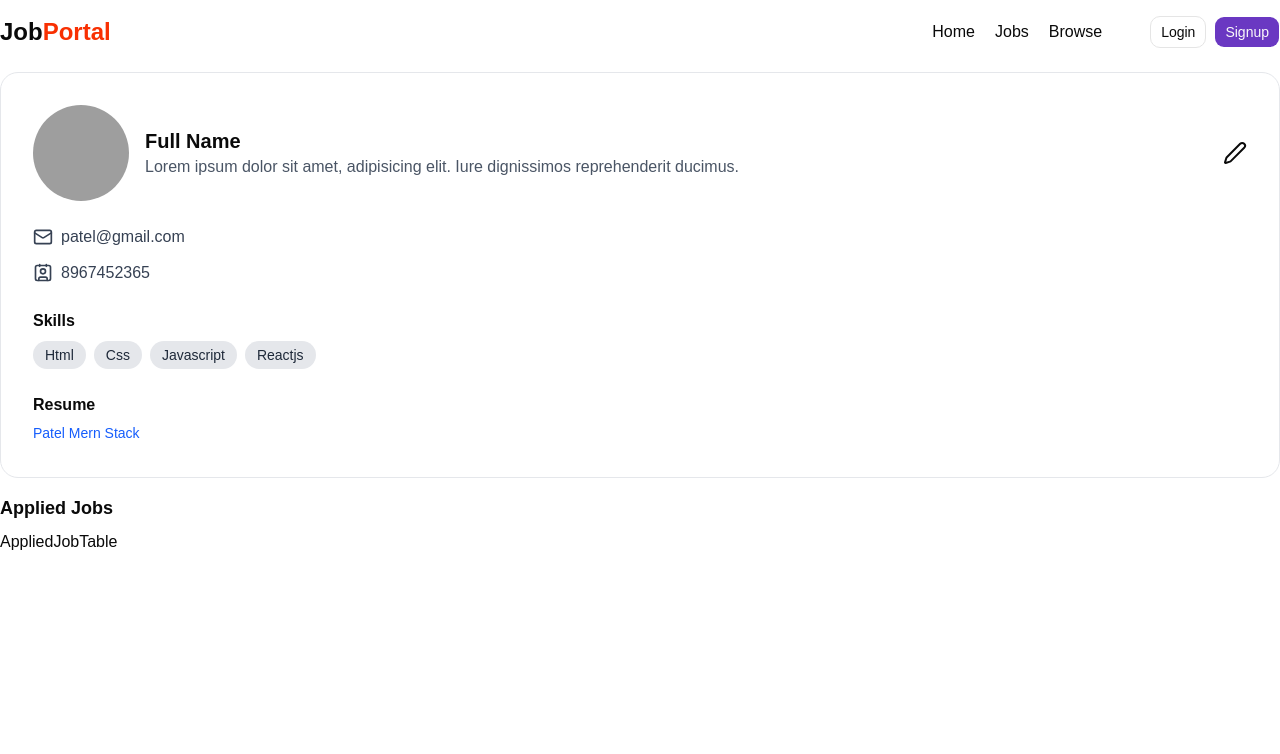
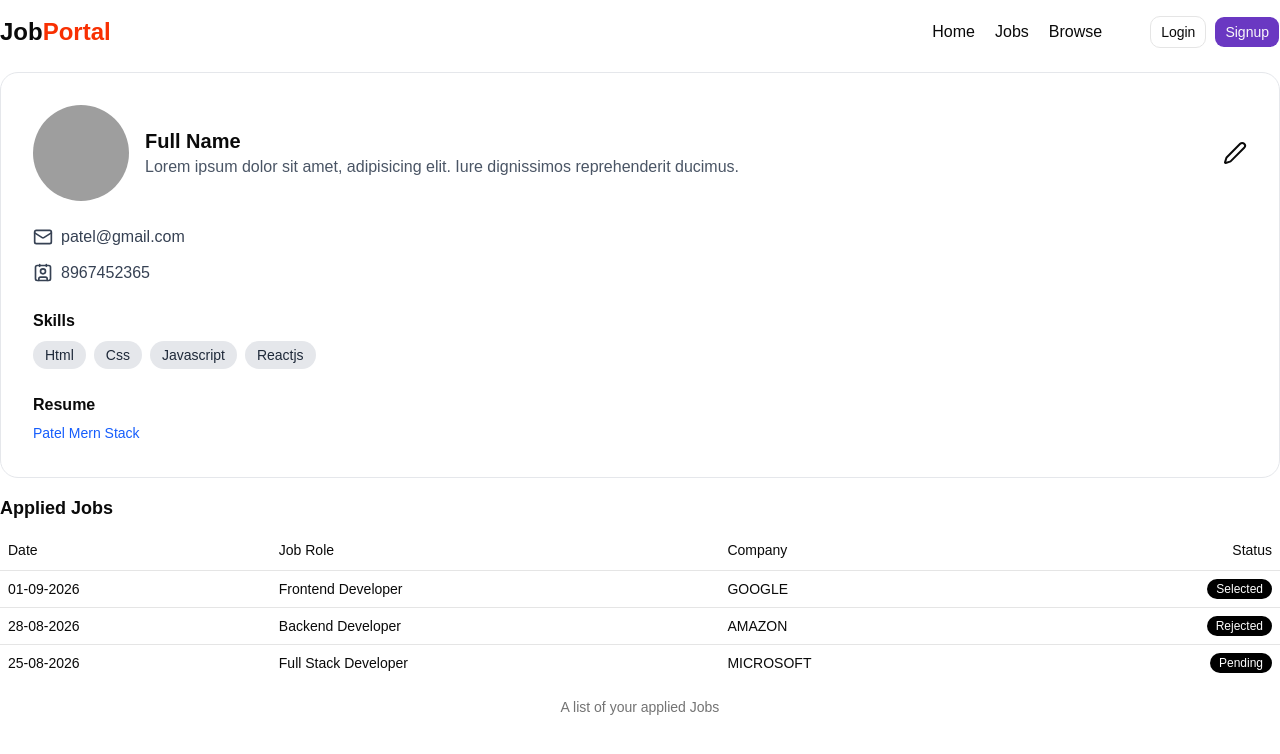
Before and after one commit to anshu-sharma603/Campus-Job-Portal, a React app in the folder frontend/: page /profile in a window 1280 px wide. Shown: the top 754 px of the page. Built offline with nearby package versions, Linux system fonts and the light colour scheme; grey boxes are pictures that could not be loaded; the HTML template or start-up script is replaced by a standard one.

Commit message:
Add JobDescription page and update AppliedJobTable, Job components

```diff
--- a/frontend/src/components/ui/AppliedJobTable.jsx
+++ b/frontend/src/components/ui/AppliedJobTable.jsx
@@ -1,9 +1,45 @@
 import React from 'react'
+import { Table, TableBody, TableCaption, TableCell, TableHead, TableHeader, TableRow } from './table'
+import { Badge } from './badge'
 
 function AppliedJobTable() {
-  return (
-    <div>AppliedJobTable</div>
-  )
+    const appliedJobs = [
+        { date: "01-09-2026", role: "Frontend Developer", company: "GOOGLE", status: "Selected" },
+        { date: "28-08-2026", role: "Backend Developer", company: "AMAZON", status: "Rejected" },
+        { date: "25-08-2026", role: "Full Stack Developer", company: "MICROSOFT", status: "Pending" },
+    ];
+
+    return (
+        <div>
+            <Table>
+                <TableCaption>A list of your applied Jobs</TableCaption>
+                <TableHeader>
+                    <TableRow>
+                        <TableHead>Date</TableHead>
+                        <TableHead>Job Role</TableHead>
+                        <TableHead>Company</TableHead>
+                        <TableHead className="text-right">Status</TableHead>
+                    </TableRow>
+                </TableHeader>
+                <TableBody>
+                    {appliedJobs.map((job, index) => (
+                        <TableRow key={index}>
+                            <TableCell>{job.date}</TableCell>
+                            <TableCell>{job.role}</TableCell>
+                            <TableCell>{job.company}</TableCell>
+                            <TableCell>
+                                <div className="flex justify-end">
+                                    <Badge className="bg-black text-white">
+                                        {job.status}
+                                    </Badge>
+                                </div>
+                            </TableCell>
+                        </TableRow>
+                    ))}
+                </TableBody>
+            </Table>
+        </div>
+    )
 }
 
 export default AppliedJobTable
--- a/frontend/src/components/ui/Job.jsx
+++ b/frontend/src/components/ui/Job.jsx
@@ -3,8 +3,12 @@ import React from 'react'
 import { Button } from './button'
 import { Avatar, AvatarImage } from './avatar'
 import { Badge } from './badge'
+import { useNavigate } from 'react-router-dom'
 
 function Job() {
+  const navigate = useNavigate();
+  const JobId = "hdbsguhfgehkdf";
+
   return (
     <div className='p-5 rounded-md shadow-lg bg-white border border-gray-200 space-y-3'>
       <div className='flex items-center justify-between'>
@@ -47,7 +51,7 @@ function Job() {
       </div>
 
       <div className='flex items-center gap-4 mt-4'>
-        <Button variant='outline'>Details</Button>
+        <Button onClick={()=>navigate(`/description/${JobId}`)} variant='outline'>Details</Button>
         <Button className='bg-[#7209B7]'>Save For Later</Button>
       </div>
     </div>
--- /dev/null
+++ b/frontend/src/components/ui/JobDescription.jsx
@@ -0,0 +1,49 @@
+import React from 'react'
+import Navbar from './shared/Navbar'
+import { Badge } from './badge'
+import { Button } from '@base-ui/react'
+
+function JobDescription() {
+    const isApplied = true;
+
+    return (
+        <div>
+            <Navbar />
+            <div className="max-w-7xl mx-auto my-8 p-8 border border-gray-200 rounded-2xl">
+                <div className="flex items-center justify-between">
+                    <h1 className="font-bold text-2xl">Title</h1>
+                    <Button
+                        disabled={isApplied}
+                        className={`rounded-lg px-4 py-2 ${
+                            isApplied
+                                ? "bg-gray-300 text-gray-600 cursor-not-allowed"
+                                : "bg-purple-700 text-white"
+                        }`}
+                    >
+                        {isApplied ? "Already Applied" : "Apply Now"}
+                    </Button>
+                </div>
+
+                <div className="flex gap-3 mt-4">
+                    <Badge className="bg-blue-100 text-blue-700 font-medium">12 Positions</Badge>
+                    <Badge className="bg-red-100 text-red-700 font-medium">Part Time</Badge>
+                    <Badge className="bg-purple-100 text-purple-700 font-medium">24LPA</Badge>
+                </div>
+
+                <h2 className="font-bold text-lg mt-8 border-b pb-2">Job Description</h2>
+
+                <div className="mt-4 space-y-3">
+                    <p><span className="font-bold">Role:</span> Frontend Developer</p>
+                    <p><span className="font-bold">Location:</span> Hyderabad</p>
+                    <p><span className="font-bold">Description:</span> Lorem ipsum dolor sit amet consectetur adipisicing elit. Praesentium similique sed dolor!</p>
+                    <p><span className="font-bold">Experience:</span> 2 yrs</p>
+                    <p><span className="font-bold">Salary:</span> 12LPA</p>
+                    <p><span className="font-bold">Total Applicants:</span> 4</p>
+                    <p><span className="font-bold">Posted Date:</span> 17-07-2024</p>
+                </div>
+            </div>
+        </div>
+    )
+}
+
+export default JobDescription
--- /dev/null
+++ b/frontend/src/components/ui/table.jsx
@@ -0,0 +1,121 @@
+import * as React from "react"
+
+import { cn } from "@/lib/utils"
+
+function Table({
+  className,
+  ...props
+}) {
+  return (
+    <div data-slot="table-container" className="relative w-full overflow-x-auto">
+      <table
+        data-slot="table"
+        className={cn("w-full caption-bottom text-sm", className)}
+        {...props} />
+    </div>
+  );
+}
+
+function TableHeader({
+  className,
+  ...props
+}) {
+  return (
+    <thead
+      data-slot="table-header"
+      className={cn("[&_tr]:border-b", className)}
+      {...props} />
+  );
+}
+
+function TableBody({
+  className,
+  ...props
+}) {
+  return (
+    <tbody
+      data-slot="table-body"
+      className={cn("[&_tr:last-child]:border-0", className)}
+      {...props} />
+  );
+}
+
+function TableFooter({
+  className,
+  ...props
+}) {
+  return (
+    <tfoot
+      data-slot="table-footer"
+      className={cn("border-t bg-muted/50 font-medium [&>tr]:last:border-b-0", className)}
+      {...props} />
+  );
+}
+
+function TableRow({
+  className,
+  ...props
+}) {
+  return (
+    <tr
+      data-slot="table-row"
+      className={cn(
+        "border-b transition-colors hover:bg-muted/50 has-aria-expanded:bg-muted/50 data-[state=selected]:bg-muted",
+        className
+      )}
+      {...props} />
+  );
+}
+
+function TableHead({
+  className,
+  ...props
+}) {
+  return (
+    <th
+      data-slot="table-head"
+      className={cn(
+        "h-10 px-2 text-left align-middle font-medium whitespace-nowrap text-foreground [&:has([role=checkbox])]:pr-0",
+        className
+      )}
+      {...props} />
+  );
+}
+
+function TableCell({
+  className,
+  ...props
+}) {
+  return (
+    <td
+      data-slot="table-cell"
+      className={cn(
+        "p-2 align-middle whitespace-nowrap [&:has([role=checkbox])]:pr-0",
+        className
+      )}
+      {...props} />
+  );
+}
+
+function TableCaption({
+  className,
+  ...props
+}) {
+  return (
+    <caption
+      data-slot="table-caption"
+      className={cn("mt-4 text-sm text-muted-foreground", className)}
+      {...props} />
+  );
+}
+
+export {
+  Table,
+  TableHeader,
+  TableBody,
+  TableFooter,
+  TableHead,
+  TableRow,
+  TableCell,
+  TableCaption,
+}
```
Also changed, not shown: frontend/src/App.jsx (+14 -9 lines).
